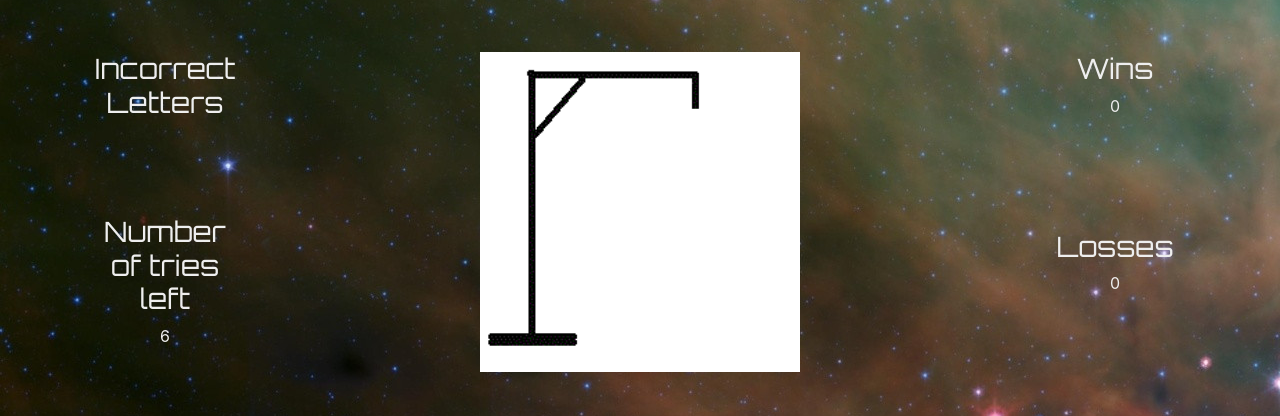
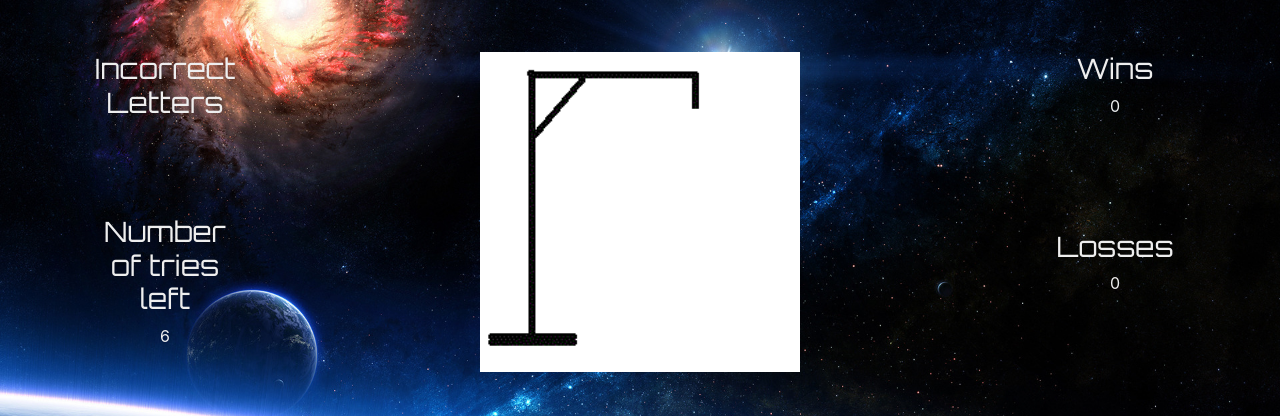
Before and after one commit to alanwagner101/Word-Guess-Game, a plain HTML site: page index.html in a window 1280 px wide. Shown: the part 148-564 px from the top of the page. Drawn offline with nearby package versions, Linux system fonts and the light colour scheme.

Commit message:
fixed the background

```diff
--- a/assets/css/style.css
+++ b/assets/css/style.css
@@ -1,5 +1,7 @@
 #body {
-    background-image: url("../images/space.jpg");
+    background-image: url("../images/space2.png");
+    background-attachment: fixed;
+    background-size: cover;
 }
 
 #Jumbo {
```
Also changed, not shown: assets/images/space2.png (added).
